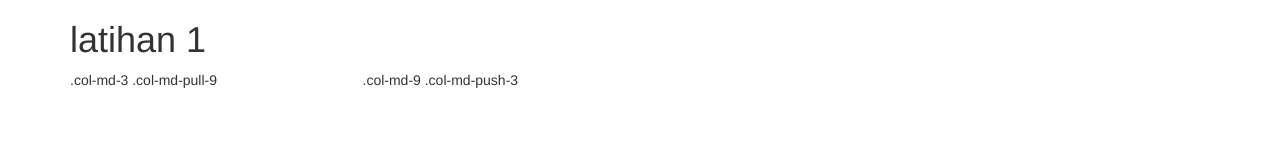
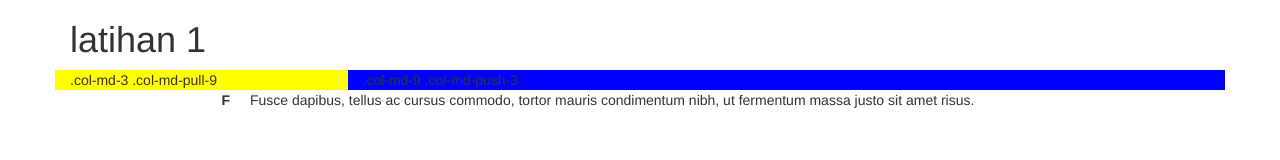
Before and after one commit to tafrij/bootstrap, a plain HTML site: page index.html in a window 1280 px wide. Drawn offline with Linux system fonts and the light colour scheme.

Commit message:
git push origin master

```diff
--- a/css/style.css
+++ b/css/style.css
@@ -1,6 +1,7 @@
-.bgblue{
+.bgblue {
   background: blue;
 }
-.bggreen{
-  background: green;
+
+.bgyelow {
+  background: yellow;
 }
--- a/index.html
+++ b/index.html
@@ -7,6 +7,8 @@
   <meta name="viewport" content="width=device-width, initial-scale=1">
   <meta name="viewport" content="width=device-width, initial-scale=1, maximum-scale=1, user-scalable=no">
   <link href="css/bootstrap.min.css" rel="stylesheet">
+  <link href="css/style.css" rel="stylesheet">
+
   <title>index</title>
 </head>
 
@@ -15,9 +17,14 @@
     <h1>latihan 1</h1>
 
     <div class="row">
-      <div class="col-md-9 col-md-push-3">.col-md-9 .col-md-push-3</div>
-      <div class="col-md-3 col-md-pull-9">.col-md-3 .col-md-pull-9</div>
+      <div class="col-md-9 col-md-push-3 bgblue">.col-md-9 .col-md-push-3</div>
+      <div class="col-md-3 col-md-pull-9 bgyelow">.col-md-3 .col-md-pull-9</div>
     </div>
+
+    <dl class="dl-horizontal">
+  <dt>F</dt>
+  <dd>Fusce dapibus, tellus ac cursus commodo, tortor mauris condimentum nibh, ut fermentum massa justo sit amet risus.</dd>
+</dl>
   </div>
 </body>
 
```
